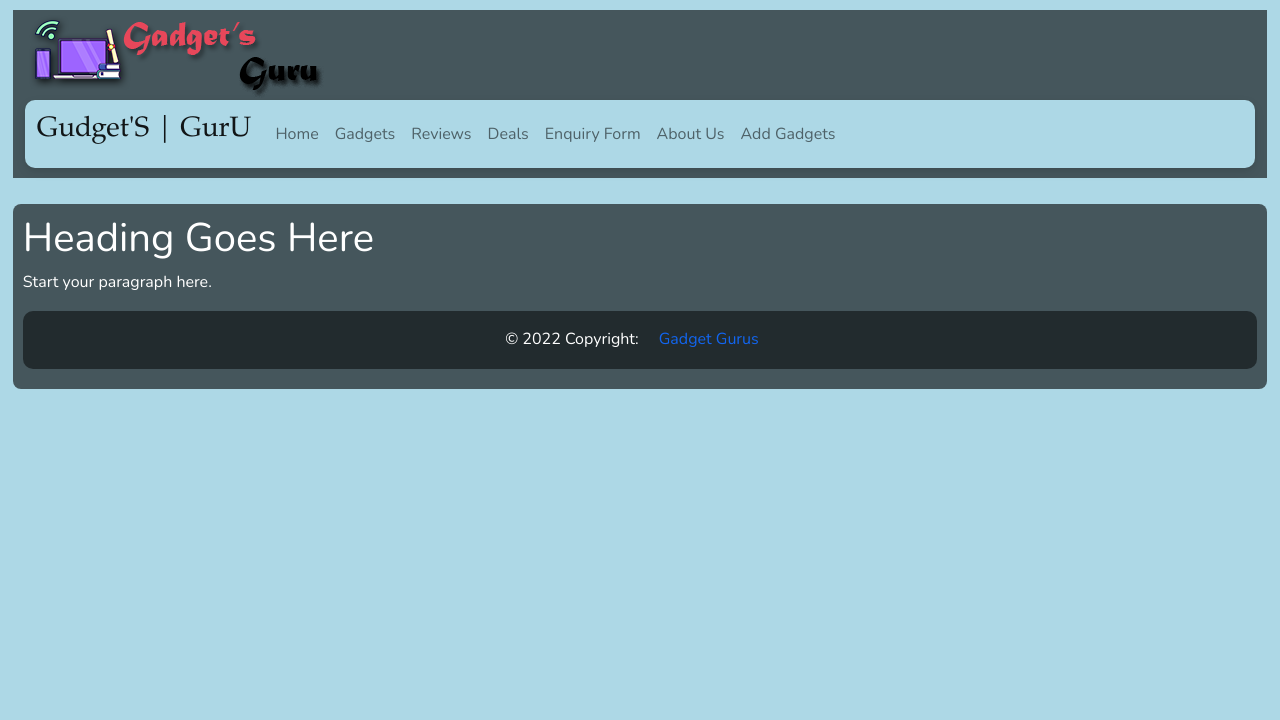
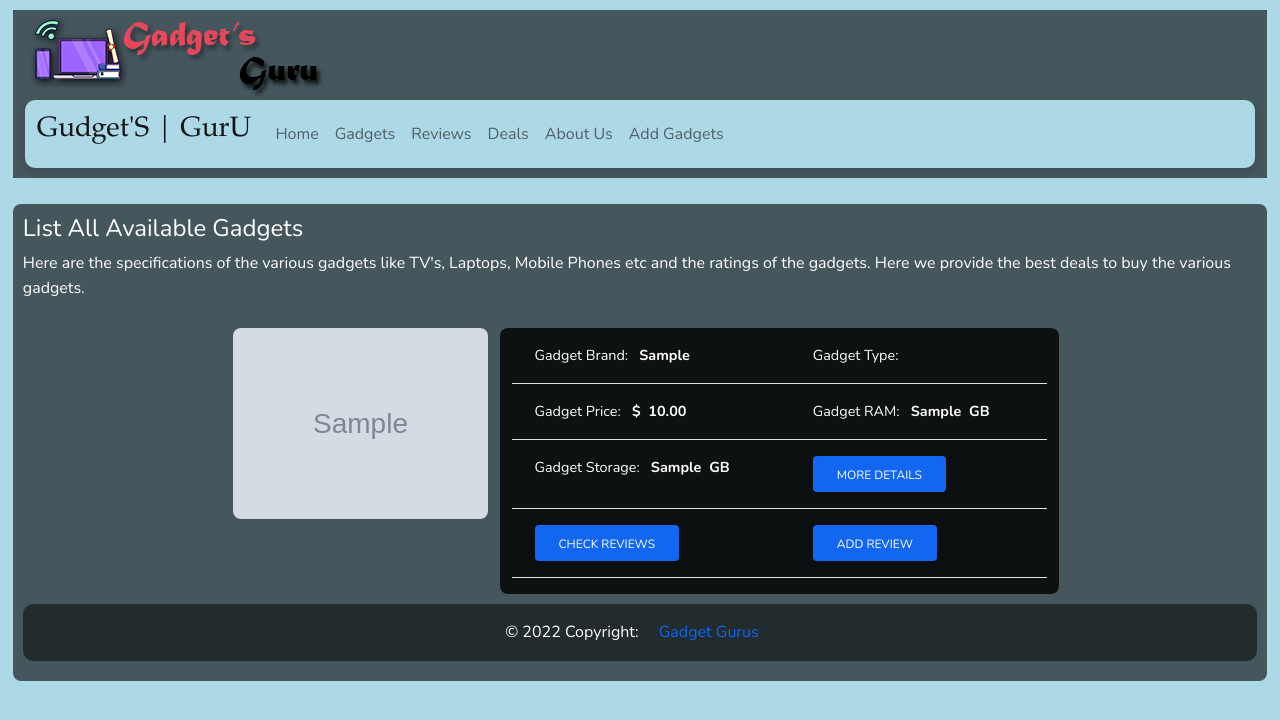
Before and after one commit to fesavali/Gadgets, a PHP site: page /reviews.php in a window 1280 px wide. Shown: the top 720 px of the page. Run offline with PHP 8.4, Linux system fonts and the light colour scheme; tables that the repository leaves empty or names only in its code hold one stand-in row (values such as "Sample post"); grey boxes marked "Sample" are stand-in pictures; some libraries are stand-ins or nearby versions.

Commit message:
update links

```diff
--- a/gadgets.php
+++ b/gadgets.php
@@ -18,7 +18,7 @@ $result = mysqli_query($conf,$sql);
 	<div class="col-md-4">
 	<div class="bg-image hover-overlay ripple" data-mdb-ripple-color="light">
     <img src="<?php echo "images/".$row["image"];?>" style="border-radius: 8px;" class="img-fluid" alt="product image" />
-    <a href="{{ route('details', $vehicle->id) }}">
+    <a href="details.php?id=<?php echo $row["id"];?>">
       <div class="mask" style="background-color: rgba(251, 251, 251, 0.15);"></div>
     </a>
   </div>
--- a/header.html
+++ b/header.html
@@ -83,9 +83,9 @@ src="https://cdnjs.cloudflare.com/ajax/libs/mdb-ui-kit/3.10.2/mdb.min.js">
         <li class="nav-item">
           <a class="nav-link" href="deals.php">Deals</a></li>
         </li>
-        <li class="nav-item">
+        <!-- <li class="nav-item">
           <a class="nav-link" href="enquiryForm.php">Enquiry Form</a>
-        </li>
+        </li> -->
         <li class="nav-item">
           <a class="nav-link" href="aboutUs.php">About Us</a>
         </li>
--- a/reviews.php
+++ b/reviews.php
@@ -1,10 +1,61 @@
 <?php
 include('header.html');
+include('conf.php');
+$sql = "SELECT * FROM posts ORDER BY added_on DESC LIMIT 10";
+$result = mysqli_query($conf,$sql);
 ?>
-		<h1>Heading Goes Here</h1>
-		<p>Start your paragraph here.</p>
-		<form action="" method="POST">
-		</form>
+<h4>List All Available Gadgets</h4>
+<p>Here are the specifications of the various gadgets like TV's, Laptops, Mobile Phones etc and the ratings of the gadgets. Here we provide the best deals to buy the various gadgets. </p>
+<div class="row">
+  <div class="col-md-2"></div>
+  <div class="col-md-8">
+  	<?php
+  	if (mysqli_num_rows($result) > 0) {
+    // output data of each row
+    while($row = mysqli_fetch_assoc($result)) {
+	?>
+	<div class="row" style="padding-top:10px;padding-bottom:10px;">
+	<div class="col-md-4">
+	<div class="bg-image hover-overlay ripple" data-mdb-ripple-color="light">
+    <img src="<?php echo "images/".$row["image"];?>" style="border-radius: 8px;" class="img-fluid" alt="product image" />
+    <a href="details.php?id=<?php echo $row["id"];?>">
+      <div class="mask" style="background-color: rgba(251, 251, 251, 0.15);"></div>
+    </a>
+  </div>
+	</div>
+	<div class="col-md-8" style="background-color: rgba(0, 0, 0, 0.8); color:#fff;border-radius: 8px;">
+	<table class="table" style="color:#fff;">
+  <tbody>
+    <tr>
+      <th>Gadget Brand: &nbsp;&nbsp;<b><?php echo $row["brand"]; ?></b></th>
+      <th>Gadget Type: &nbsp;&nbsp;<b><?php echo ucwords($row["type"]); ?></b></th>
+    </tr>
+    <tr>
+      <th>Gadget Price: &nbsp;&nbsp;<b><span>&#36;</span>&nbsp;&nbsp;<?php echo number_format($row["price"], 2); ?></b></th>
+      <th>Gadget RAM: &nbsp;&nbsp;<b><?php echo $row["ram"]; ?>&nbsp;&nbsp;GB</b></th>
+    </tr>
+    <tr>
+      <th>Gadget Storage: &nbsp;&nbsp;<b><?php echo $row["storage"]; ?>&nbsp;&nbsp;GB</b></th>
+      <td><a href="details.php?id=<?php echo $row["id"];?>" class="btn btn-primary">More Details</a></td>
+    </tr>
+	<tr>
+	<td><a href="details.php?id=<?php echo $row["id"];?>" class="btn btn-primary">Check Reviews</a></td>
+    <td><a href="details.php?id=<?php echo $row["id"];?>" class="btn btn-primary">Add Review</a></td>
+    </tr>
+  </tbody>
+</table>
+</div>
+</div>
+ <?php
+   }
+} else {
+    echo "No Item posted yet";
+}
+mysqli_close($conf);
+  ?>
+  </div>
+  <div class="col-md-2"></div>
+</div>
 <?php
 include('footer.html');
 ?>
```
Also changed, not shown: index.php (+7 -7 lines).
